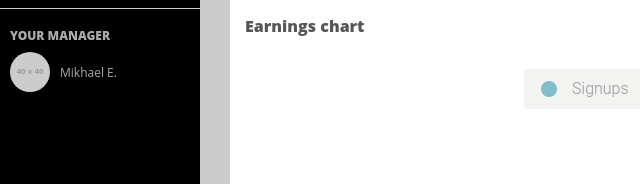
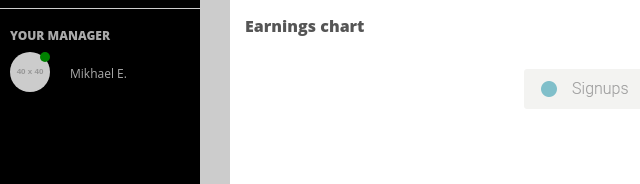
Before and after one commit to Piet-Tia/Kodilla9-solo-project, a website: page styleguide.html in a window 1280 px wide. Shown: the part 315-499 px from the top of the page, 0-640 px from the left. Drawn offline with Linux system fonts and the light colour scheme; placeholder pictures from the web are drawn by us.

Commit message:
Add green dot to person icon in navbar

```diff
--- a/sass/style.scss
+++ b/sass/style.scss
@@ -135,13 +135,29 @@ main {
 	padding: 10px 0;
 	display: flex;
 	align-items: center;
+	position: relative;
 }
 
 .sidebar__footer-person-image {
 	border-radius: 50%;
+	position: absolute;
+	top: 10px;
+}
+
+.sidebar__footer-person-dot {
+	position: absolute;
+	top: 10px;
+	left: 30px;
+	width: 10px;
+	height: 10px;
+	background: green;
+	border-radius: 50%;
 }
 
 .sidebar__footer-person-name {
+	position: absolute;
+	left: 50px;
+	top: 25px;
 	padding: 0 10px;
 	font-size: 12px;
 
--- a/styleguide.html
+++ b/styleguide.html
@@ -29,6 +29,7 @@
 			<div class="sidebar__footer-title">Your manager</div>
 			<div class="sidebar__footer-person">
 				<img class='sidebar__footer-person-image' src='https://via.placeholder.com/40/FFFFFF/BBBBBB?Text=Person'>
+				<span class='sidebar__footer-person-dot'></span>
 				<span class='sidebar__footer-person-name'>Mikhael E.</span>
 			</div>
 		</div>
```
Also changed, not shown: css/style.css, 1 other file.
